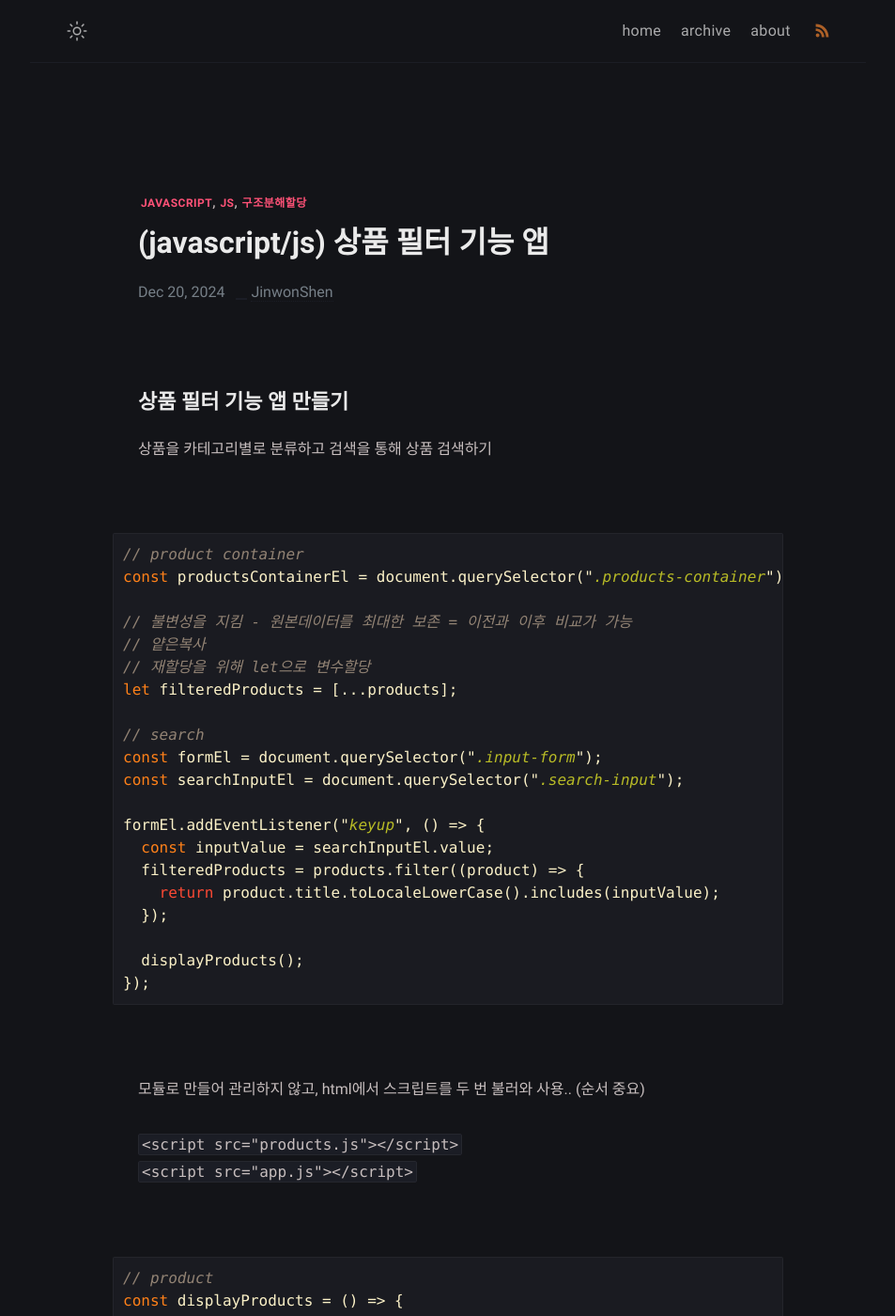
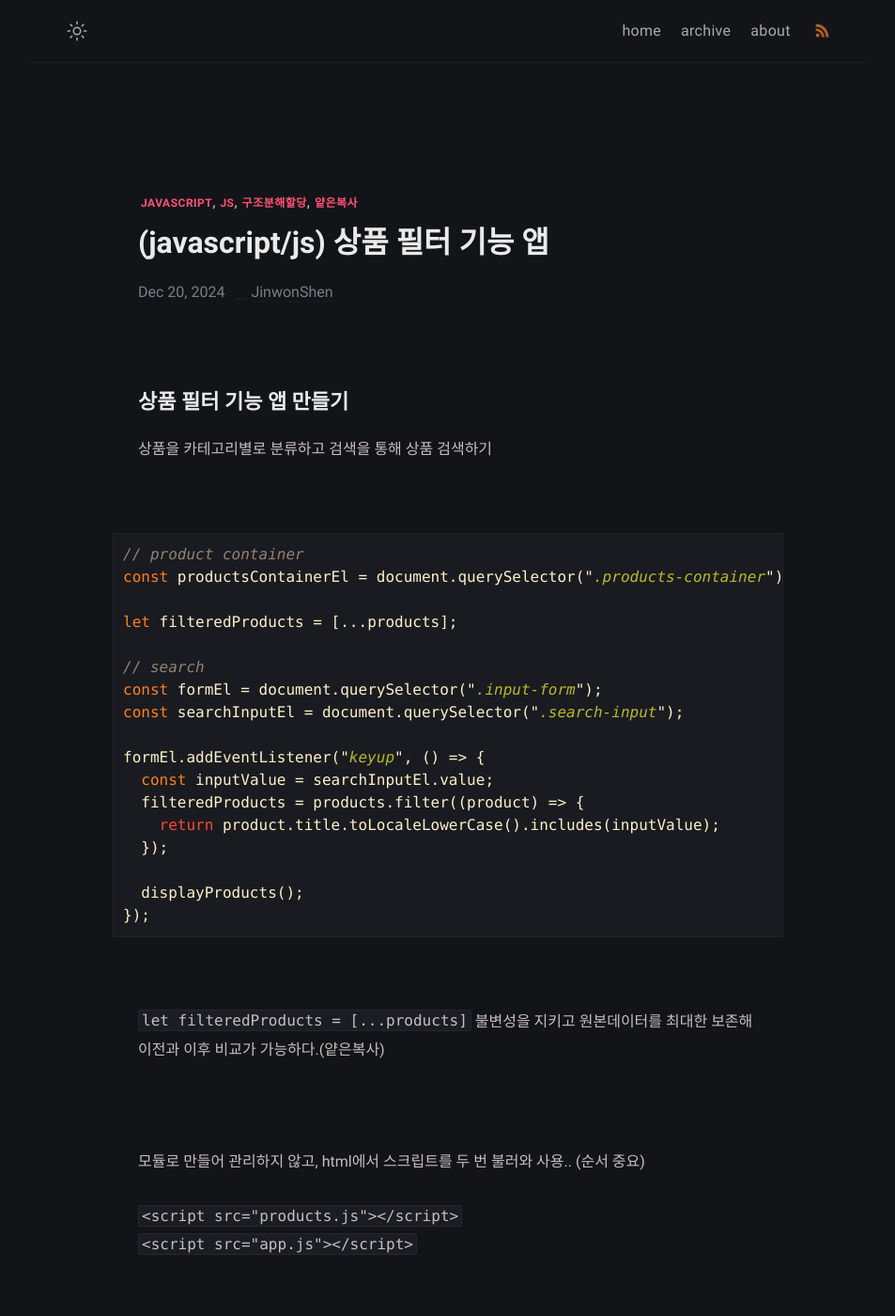
Before and after one commit to JinwonShen/JinwonShen.github.io, a Jekyll site: the page built from _posts/2024-12-20-product-filter/2024-12-20-product-filter.md, in a window 1280 px wide and 1400 px high. Shown: the whole window at 94% size, without its empty margins (163-1116 px from the left). Built offline with Jekyll 4.4.1, drawn with Linux system fonts in a browser that asks for light colours.

Commit message:
post product-filter

````diff
--- a/_posts/2024-12-20-product-filter/2024-12-20-product-filter.md
+++ b/_posts/2024-12-20-product-filter/2024-12-20-product-filter.md
@@ -11,6 +11,7 @@ tag:
   - javascript
   - js
   - 구조분해할당
+  - 얕은복사
 discription:
 ---
 
@@ -24,9 +25,6 @@ discription:
 // product container
 const productsContainerEl = document.querySelector(".products-container");
 
-// 불변성을 지킴 - 원본데이터를 최대한 보존 = 이전과 이후 비교가 가능
-// 얕은복사
-// 재할당을 위해 let으로 변수할당
 let filteredProducts = [...products];
 
 // search
@@ -42,6 +40,10 @@ formEl.addEventListener("keyup", () => {
   displayProducts();
 });
 ```
+
+<br>
+
+`let filteredProducts = [...products]` 불변성을 지키고 원본데이터를 최대한 보존해 이전과 이후 비교가 가능하다.(얕은복사)
 
 <br>
 
````
